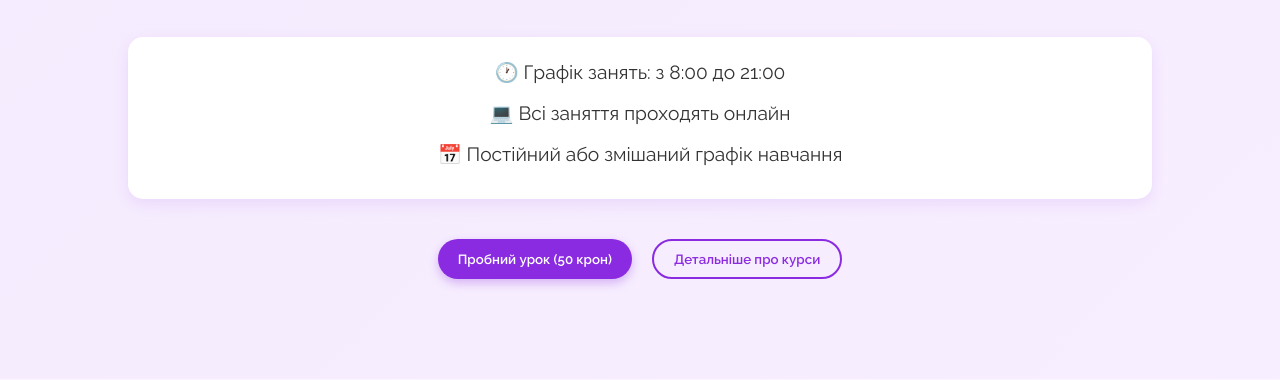
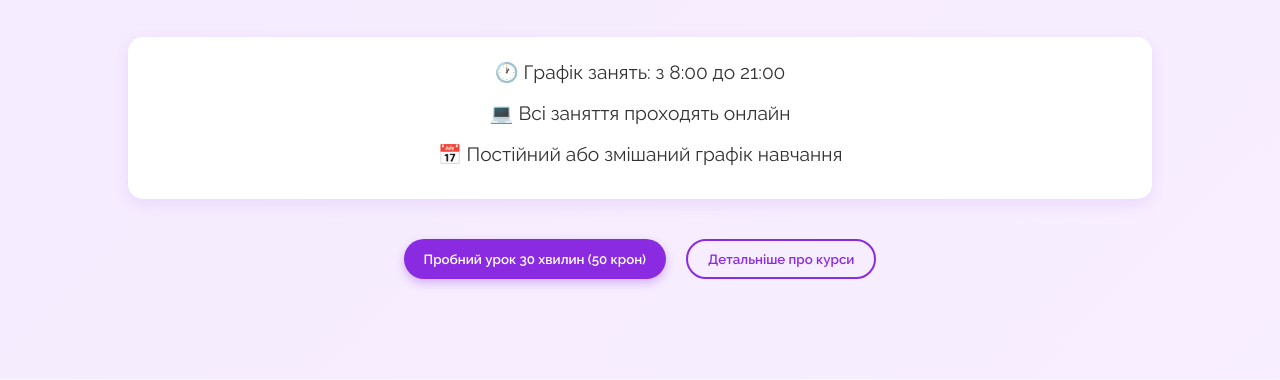
Before and after one commit to HansRossi/EasyLanguagesInCZ_school, a plain HTML site: page index.html in a window 1280 px wide. Shown: the part 420-800 px from the top of the page. Drawn offline with Linux system fonts and the light colour scheme.

Commit message:
FULL NO FORM

```diff
--- a/index.html
+++ b/index.html
@@ -635,7 +635,7 @@
         </div>
 
         <div class="hero-buttons">
-            <button class="cta-button animate delay-2" onclick="scrollToSection('contact')">Пробний урок (50 крон)</button>
+            <button class="cta-button animate delay-2" onclick="scrollToSection('contact')">Пробний урок 30 хвилин (50 крон)</button>
             <button class="secondary-button animate delay-2" onclick="scrollToSection('courses')">Детальніше про курси</button>
         </div>
     </section>
```
